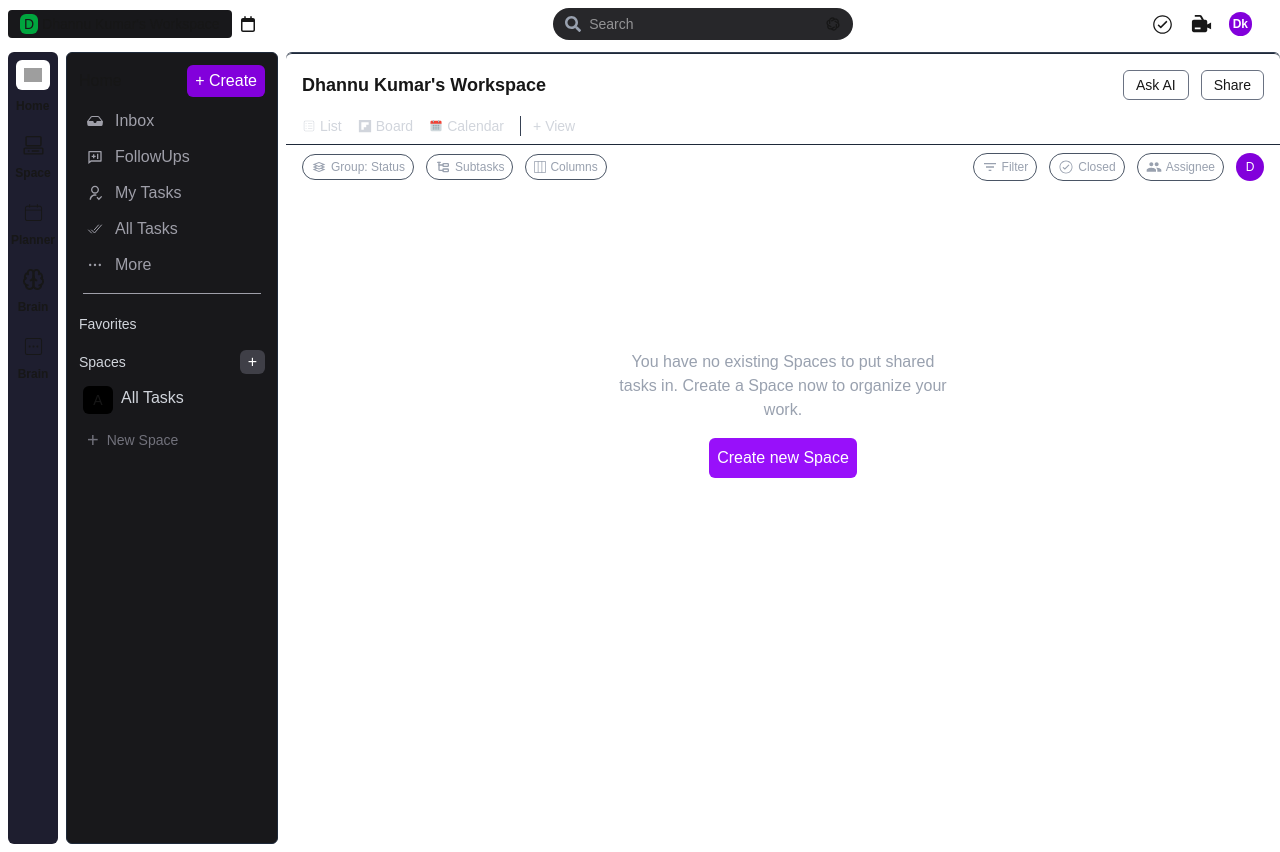
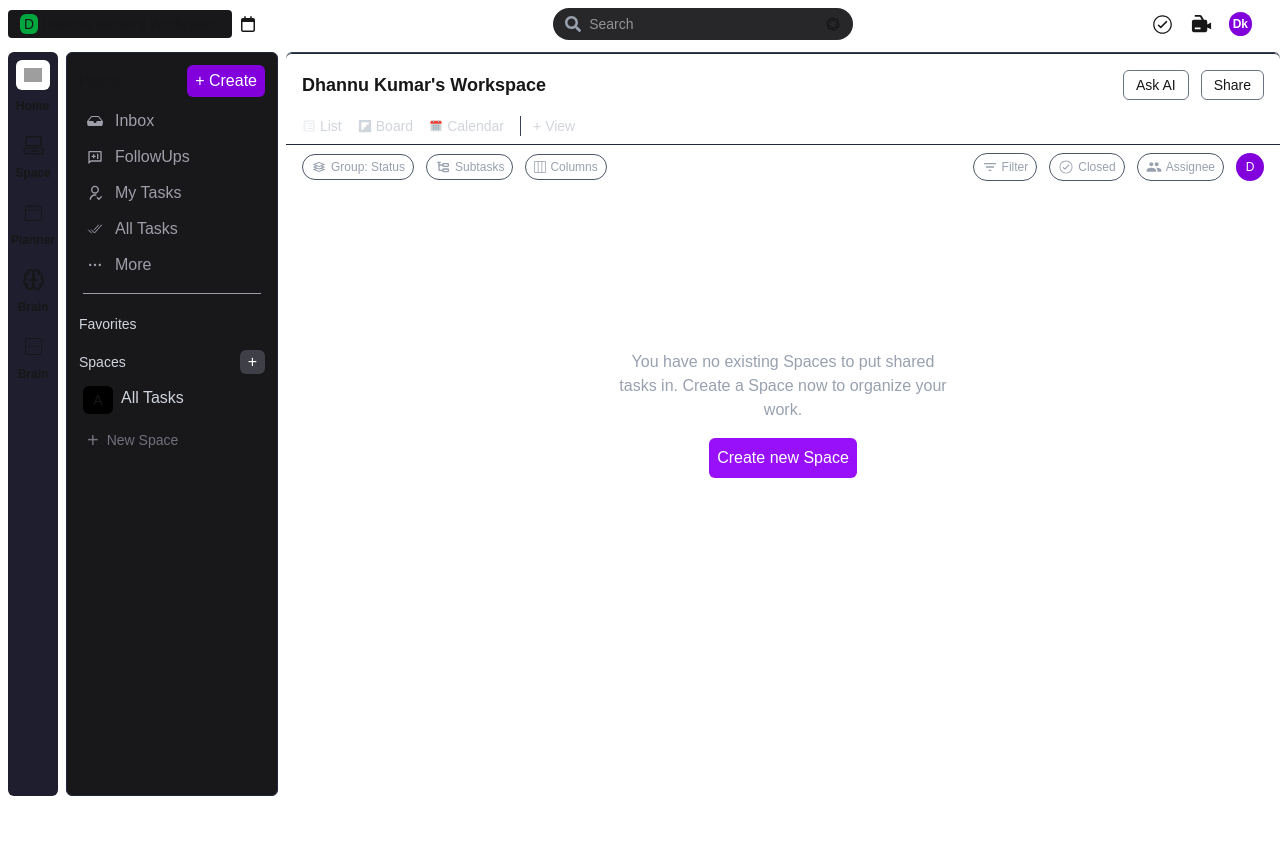
Before and after one commit to dhannu-dev/ClickUp, a Next.js app: page /todos/1 in a window 1280 px wide. After the commit the page ends 800 px from the top, so only its background shows below. Built offline with nearby package versions, Linux system fonts and the light colour scheme; grey boxes are pictures that could not be loaded.

Commit message:
imporve the ui

```diff
--- a/src/Components/AllTask.jsx
+++ b/src/Components/AllTask.jsx
@@ -15,7 +15,7 @@ export default function AllTask() {
   }, []);
 
   return (
-    <div className="w-full h-full p-5 space-y-6">
+    <div className="w-full h-auto px-5 py-5 overflow-hidden">
       {savedSpaces.map((space) => {
         const progressTasks = space.todo.filter((t) => t.status === "Progress");
         const completedTasks = space.todo.filter(
@@ -25,7 +25,7 @@ export default function AllTask() {
 
         return (
           <div
-            className="bg-zinc-900 w-full rounded-md text-zinc-300 p-5 shadow-lg"
+            className="bg-zinc-900 w-full h-auto rounded-md text-zinc-300 p-5 shadow-lg"
             key={space.id}
           >
             <h1 className="text-2xl font-bold mb-6">{space.spaceList}</h1>
--- a/src/Components/section/HeroSection2.jsx
+++ b/src/Components/section/HeroSection2.jsx
@@ -38,7 +38,7 @@ function HeroSection2() {
   } = useContext(TodoContext);
 
   return (
-    <div className="w-full h-screen flex px-2 py-1">
+    <div className="w-full h-full flex px-2 py-1">
       <div className="h-full rounded-md p-2 space-y-5  w-[50px] bg-[#1e1e2f]">
         <div className="flex flex-col gap-2 font-semibold">
           <div className="p-2 rounded-md bg-white">
--- a/src/app/layout.jsx
+++ b/src/app/layout.jsx
@@ -19,16 +19,16 @@ export default function RootLayout({ children }) {
   return (
     <html lang="en">
       <body
-        className={`${geistSans.variable} ${geistMono.variable} antialiased`}
+        className={`${geistSans.variable} ${geistMono.variable} antialiased h-screen flex flex-col`}
       >
         <TodoProvider>
           <SpaceProvide>
             <Navbar />
-            <div className="flex w-full h-screen">
-              <div className="h-screen overflow-hidden">
+            <div className="flex w-full flex-1">
+              <div className="overflow-hidden">
                 <HeroSection2 />
               </div>
-              <div className="w-[1300px] mt-1 border-t border-gray-700 rounded-md h-screen overflow-y-auto no-scrollbar">
+              <div className="w-[1300px] mt-1 border-t border-gray-700 rounded-md overflow-y-auto no-scrollbar">
                 {children}
               </div>
             </div>
```
